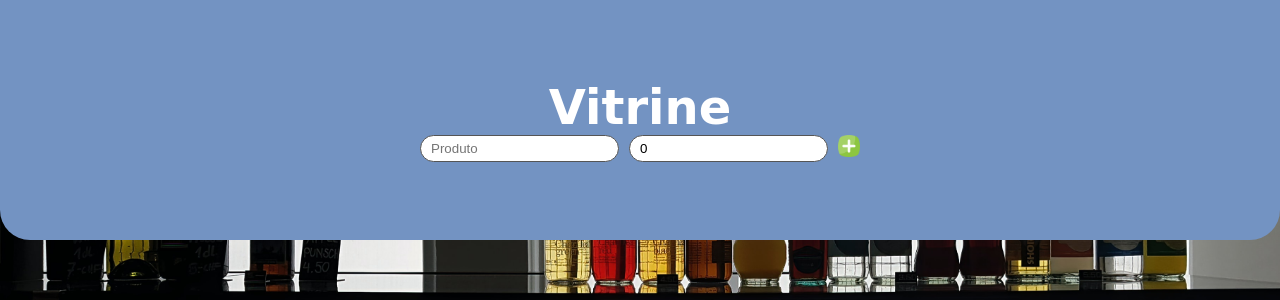
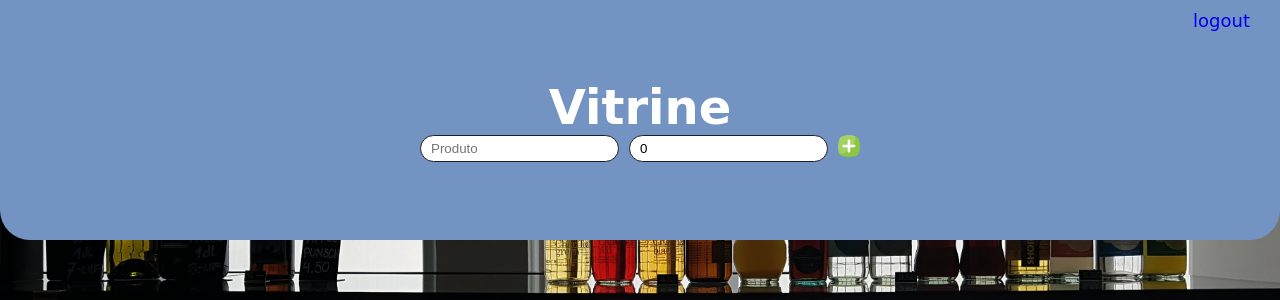
Before and after one commit to jeff-sousa/flask-vitrine, a Flask app: page / in a window 1280 px wide. Shown: the top 300 px of the page. Run offline with Flask 2, Linux system fonts and the light colour scheme; a user stored in the database is signed in; data that the repository does not hold is empty.

Commit message:
adicionado o link para logout

```diff
--- a/static/style.css
+++ b/static/style.css
@@ -26,6 +26,13 @@ header {
     flex-direction: column;
     justify-content: center;
     align-items: center;
+    position: relative;
+}
+
+.logout {
+  position: absolute;
+  top: 10px;
+  right: 30px;
 }
 
 .content {
@@ -56,7 +63,7 @@ form {
 input {
     border-radius: 20px;
     padding: 5px 10px;
-    border: 1px solid #555;
+    border: 1px solid rgb(31, 30, 30);
     margin-right: 10px;
 }
 
@@ -128,10 +135,10 @@ a {
 }
 
 .bg-blue {
-  background-color: #3498db;
+  background-color: #1a577f;
   color: white;
 }
 
 .text-blue {
-  color: #3498db;
+  color: #27516d;
 }
--- a/templates/index.html
+++ b/templates/index.html
@@ -9,6 +9,7 @@
 </head>
 <body>
   <header>
+    <a class="logout" href="/logout">logout</a>
     <span class="title">Vitrine</span>
     <form action="/create" method="POST">
       <input  name="title" placeholder="Produto">
```
